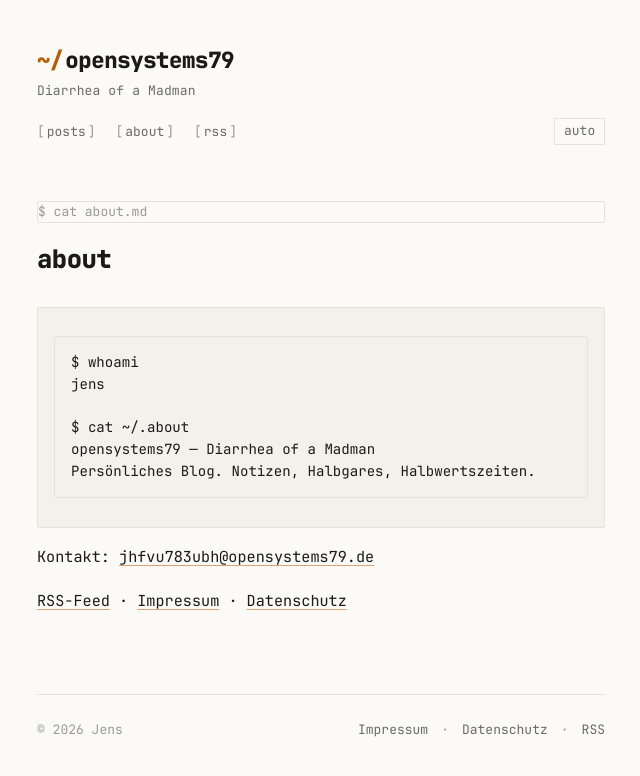
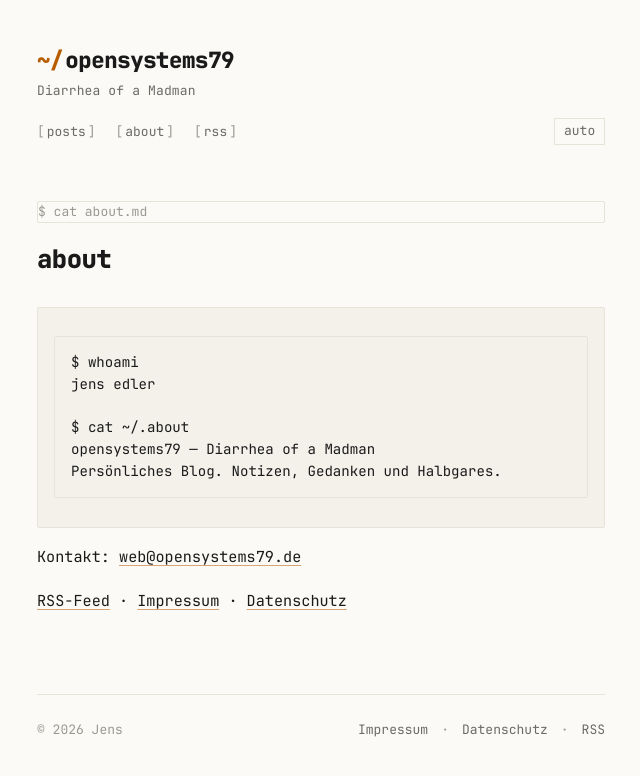
Before and after one commit to jensedler/opensystems79-website, a Jekyll site: the page built from about.md, in a window 1280 px wide. Shown: the top 776 px of the page, without its empty margins (319-959 px from the left). Built offline with Jekyll 4.4.1, drawn with Linux system fonts in a browser that asks for light colours.

Commit message:
Mailadressen geändert

````diff
--- a/about.md
+++ b/about.md
@@ -6,13 +6,13 @@ permalink: /about/
 
 ```
 $ whoami
-jens
+jens edler
 
 $ cat ~/.about
 opensystems79 — Diarrhea of a Madman
-Persönliches Blog. Notizen, Halbgares, Halbwertszeiten.
+Persönliches Blog. Notizen, Gedanken und Halbgares.
 ```
 
-Kontakt: [jhfvu783ubh@opensystems79.de](mailto:jhfvu783ubh@opensystems79.de)
+Kontakt: [web@opensystems79.de](mailto:web@opensystems79.de)
 
 [RSS-Feed](/feed.xml) · [Impressum](/impressum/) · [Datenschutz](/datenschutz/)
````
Also changed, not shown: datenschutz.md (+0 -4 lines), impressum.md (+1 -1 lines).
